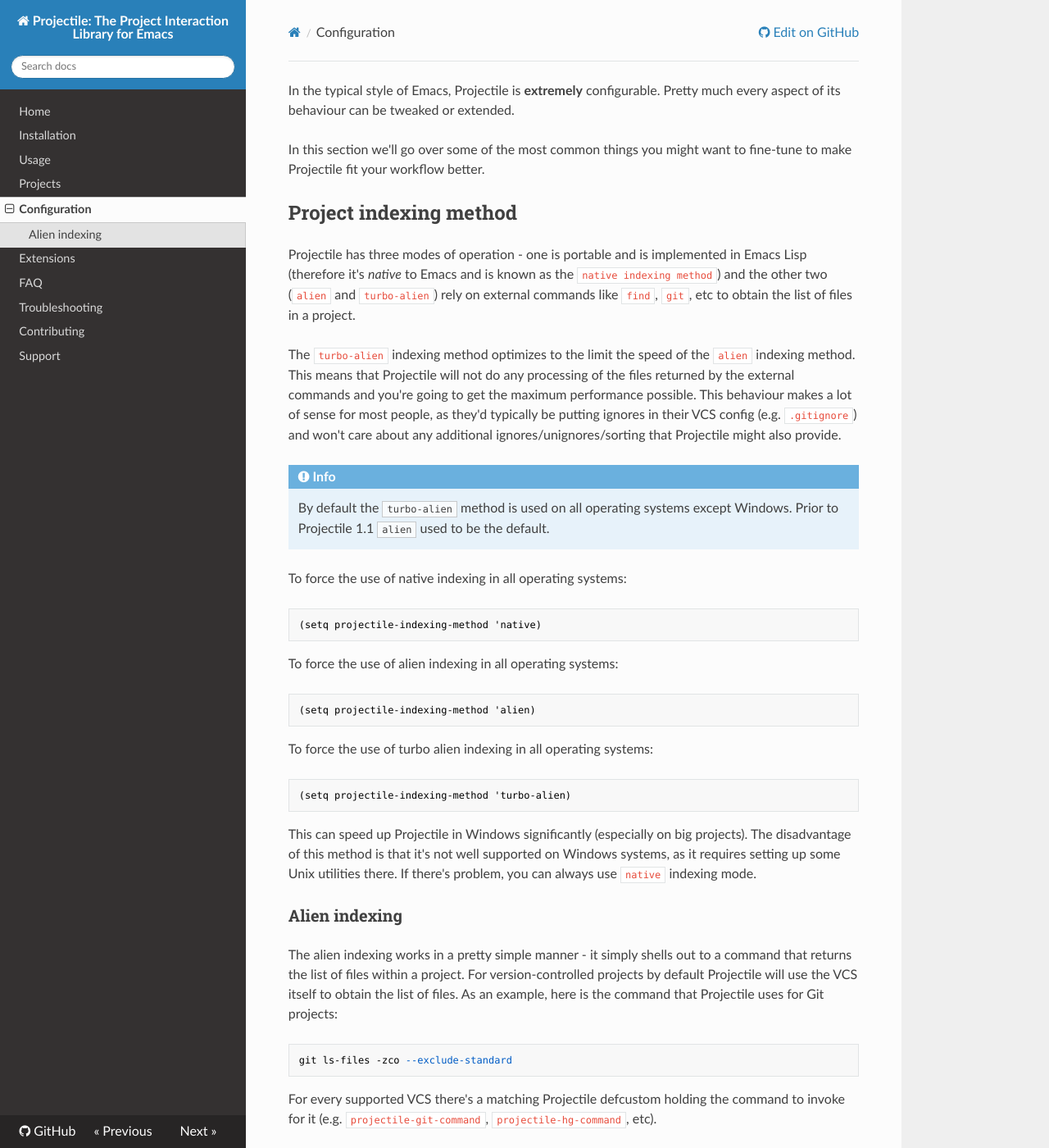
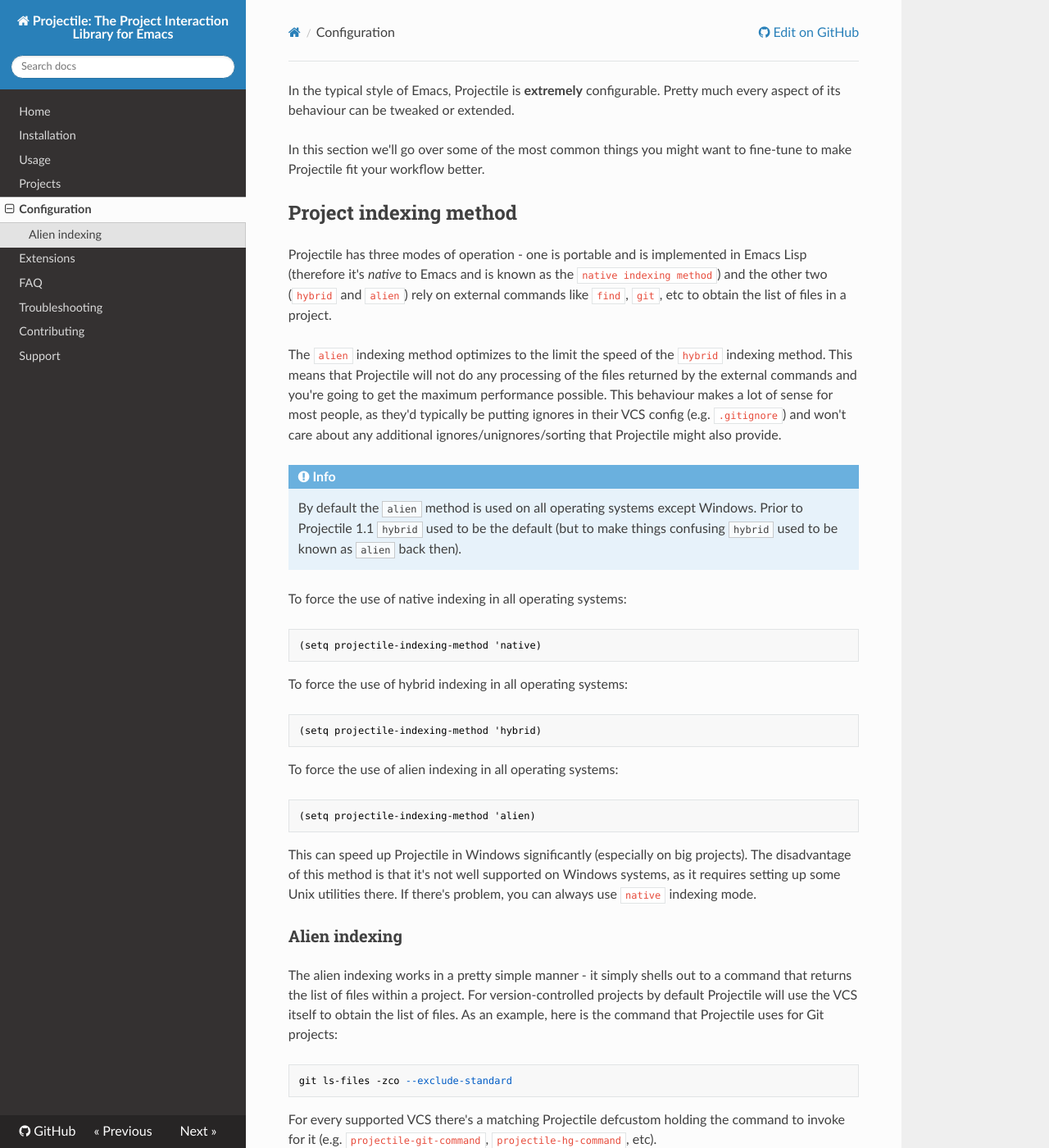
Before and after one commit to bbatsov/projectile, an MkDocs documentation site: the page built from doc/configuration.md, in a window 1280 px wide and 1400 px high. Shown: the whole window at 82% size. Built offline with MkDocs 1.6.1, drawn with Linux system fonts in a browser that asks for light colours; nearby versions of some CDN libraries; old or Windows-style settings are respelled for this version of MkDocs.

Commit message:
Improve the naming of the indexing methods
In hindsight I realized that alien and turbo-alien were really bad
names (it's hard to tell them apart and understand what makes them
different) and I've decided to rename the alien method to
hybrid (because this is what it truly is - a hybrid between native and
alien indexing) and now turbo-alien becomes simply alien.

I hope the users will forgive me yet another big behavioural change,
but I think it's fine to do this before having had a stable release with
the new indexing method.

````diff
--- a/doc/configuration.md
+++ b/doc/configuration.md
@@ -8,12 +8,12 @@
 
 Projectile has three modes of operation - one is portable and is
 implemented in Emacs Lisp (therefore it's *native* to Emacs and is
-known as the `native indexing method`) and the other two (`alien` and
-`turbo-alien`) rely on external commands like `find`, `git`, etc to
+known as the `native indexing method`) and the other two (`hybrid` and
+`alien`) rely on external commands like `find`, `git`, etc to
 obtain the list of files in a project.
 
-The `turbo-alien` indexing method optimizes to the limit the speed of
-the `alien` indexing method.  This means that Projectile will not do
+The `alien` indexing method optimizes to the limit the speed of
+the `hybrid` indexing method.  This means that Projectile will not do
 any processing of the files returned by the external commands and
 you're going to get the maximum performance possible.  This behaviour
 makes a lot of sense for most people, as they'd typically be putting
@@ -23,8 +23,9 @@
 
 !!! Info
 
-    By default the `turbo-alien` method is used on all operating systems except Windows.
-    Prior to Projectile 1.1 `alien` used to be the default.
+    By default the `alien` method is used on all operating systems except Windows.
+    Prior to Projectile 1.1 `hybrid` used to be the default (but to make things
+    confusing `hybrid` used to be known as `alien` back then).
 
 To force the
 use of native indexing in all operating systems:
@@ -33,16 +34,16 @@
 (setq projectile-indexing-method 'native)
 ```
 
+To force the use of hybrid indexing in all operating systems:
+
+```el
+(setq projectile-indexing-method 'hybrid)
+```
+
 To force the use of alien indexing in all operating systems:
 
 ```el
 (setq projectile-indexing-method 'alien)
-```
-
-To force the use of turbo alien indexing in all operating systems:
-
-```el
-(setq projectile-indexing-method 'turbo-alien)
 ```
 
 This can speed up Projectile in Windows significantly (especially on
````
Also changed, not shown: CHANGELOG.md (+2 -1 lines), doc/projects.md (+1 -1 lines), 2 other files.
